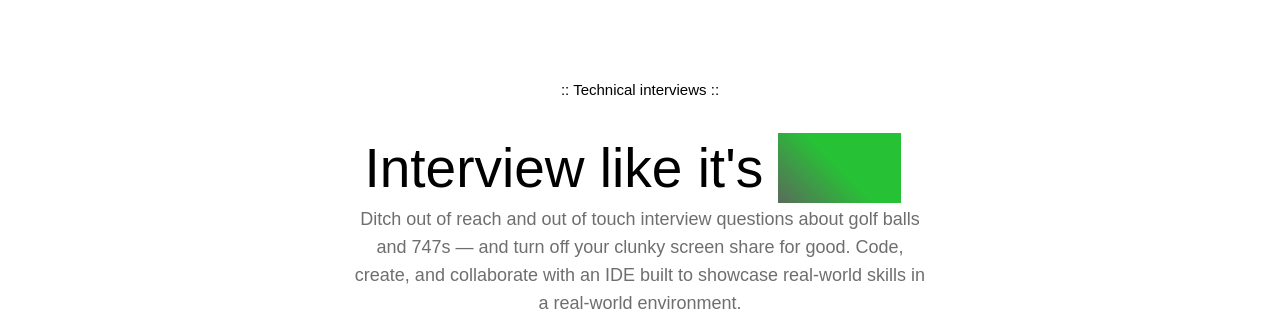
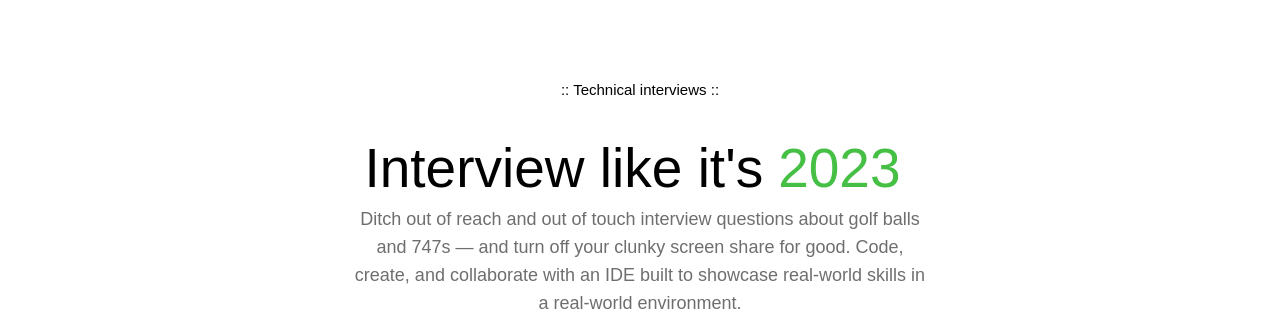
Before and after one commit to kabir9999/Hackerrank, a plain HTML site: page index.html in a window 1280 px wide. Shown: the part 4540-4871 px from the top of the page. Drawn offline with Linux system fonts and the light colour scheme.

Commit message:
Update style.css

```diff
--- a/style.css
+++ b/style.css
@@ -486,9 +486,9 @@ background: linear-gradient(180deg, rgba(255,255,255,1) 10%, rgba(226, 249, 245,
 
 #spn{
     margin:2px 15px;
-    /* color: aquamarine; */
-    background: -webkit-linear-gradient(45deg, rgb(87, 112, 89) 3%, rgb(39, 193, 54) 50%);
-    -webkit-text-fill-color: transparent;
+    color:  rgb(69, 192, 69);
+/*     background: -webkit-linear-gradient(45deg, rgb(87, 112, 89) 3%, rgb(39, 193, 54) 50%); */
+/*     -webkit-text-fill-color: transparent; */
 }
 
 
```
